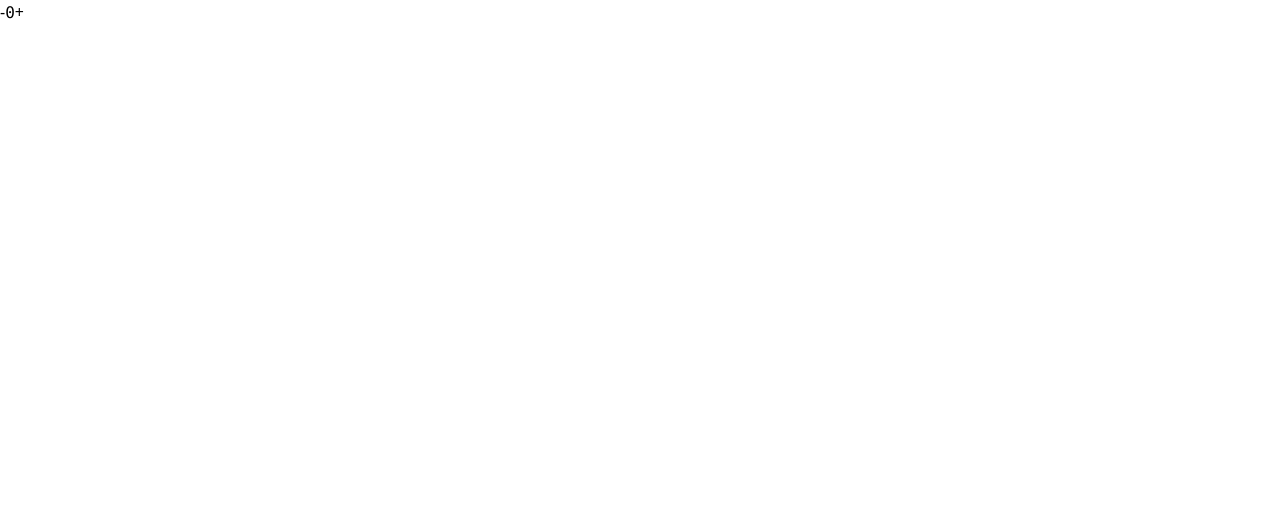
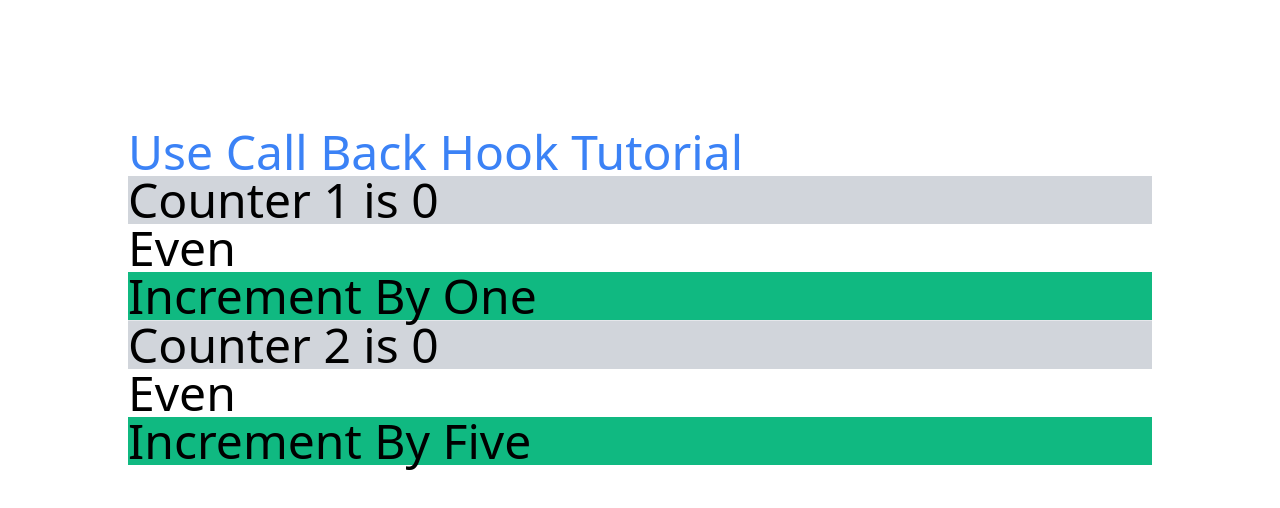
Before and after one commit to Badhon112/React_First, a React (Create React App) app: page / in a window 1280 px wide. Shown: the top 508 px of the page. Built offline with nearby package versions, Linux system fonts and the light colour scheme.

Commit message:
Show and Memo Hook

```diff
--- /dev/null
+++ b/src/CallBackMemo/App.js
@@ -0,0 +1,41 @@
+import React, { useState, useCallback } from "react";
+import ShowCount from "./ShowCount";
+import Title from "./Title";
+import Button from "./Button";
+export default function App() {
+  const [Count1, setCount1] = useState(0);
+  const [Count2, setCount2] = useState(0);
+  //   const incrementByOne = () => {
+  //     setCount1((Count1) => Count1 + 1);
+  //   };
+  const incrementByOne = useCallback(() => {
+    setCount1((Count1) => Count1 + 1);
+  }, []);
+
+  const incrementByFive = useCallback(() => {
+    setCount2((Count2) => Count2+5);
+  }, []);
+  const Check=()=>{
+      return Count1%2===0;
+  }
+  const Check2=()=>{
+      return Count2%2===0;
+  }
+
+  return (
+    <div className="m-32 text-5xl">
+      <Title />
+      <ShowCount count={Count1} title="Counter 1" />
+      <span>
+          {Check()?"Even":"Odd"}
+      </span>
+      <Button handleClick={incrementByOne}>Increment By One</Button>
+      <hr />
+      <ShowCount count={Count2} title="Counter 2" />
+      <span>
+          {Check2()?"Even":"Odd"}
+      </span>
+      <Button handleClick={incrementByFive}>Increment By Five</Button>
+    </div>
+  );
+}
--- /dev/null
+++ b/src/CallBackMemo/Button.js
@@ -0,0 +1,15 @@
+import React from 'react'
+
+export default React.memo(function Button({handleClick,children}) {
+    console.log("Hello World Button")
+    return (
+        <div>
+            <p className="bg-green-500">
+                <button type="button" onClick={handleClick}>
+                    {children}
+                </button>
+            </p>
+        </div>
+    )
+}
+)
--- /dev/null
+++ b/src/CallBackMemo/ShowCount.js
@@ -0,0 +1,12 @@
+import React from "react";
+
+export default React.memo(function ShowCount({ count, title }) {
+    console.log("Hello World ShowCount")
+  return (
+    <div>
+      <p className="bg-gray-300">
+        {title} is {count}
+      </p>
+    </div>
+  );
+});
--- /dev/null
+++ b/src/CallBackMemo/Title.js
@@ -0,0 +1,10 @@
+import React from "react";
+
+export default React.memo(function Title() {
+    console.log("Hello World title")
+  return (
+    <div>
+      <p className="text-blue-500">Use Call Back Hook Tutorial </p>
+    </div>
+  );
+});
--- /dev/null
+++ b/src/UseEffect/App.js
@@ -0,0 +1,31 @@
+import React, {useState} from 'react'
+import MyComponent from './MyComponent'
+// import MyComponentclass from './MyComponentclass'
+
+// export default class App extends Component {
+
+//     render() {
+//         return (
+//             <div>
+//                 {/* <MyComponentclass/> */}
+//                 <MyComponent/>
+
+//             </div>
+//         )
+//     }
+// }
+
+export default function App() {
+    const [show, setShow] = useState(true)
+    return (
+        <div>
+            {/* <MyComponent/> */}
+            <div>{show && <MyComponent/>}</div>
+            <p>
+                <button type="button" onClick={()=>setShow((prevshow)=>!prevshow)}>
+                    {show ? 'Hidden Post':"Show Post"}
+                </button>
+            </p>
+        </div>
+    )
+}
--- /dev/null
+++ b/src/UseEffect/MyComponent.js
@@ -0,0 +1,35 @@
+import React, { useState, useEffect } from "react";
+
+export default function MyComponent() {
+  const [count, setCount] = useState(0);
+  const [date, setDate] = useState(new Date());
+  // const [text, setText] = useState("");
+  const addClick = () => {
+    setCount((count) => count + 1);
+  };
+  useEffect(() => {
+    document.title = `You Clicked ${count} Time`;
+  }, [count]);
+
+  const tick = () => {
+    setDate(new Date());
+  };
+  useEffect(() => {
+    // console.log("Start TIme")
+    const Interval = setInterval(tick, 1000);
+    return () => {
+      clearInterval(Interval);
+    };
+  }, []);
+  return (
+    <div>
+      <p>Time: {date.toLocaleTimeString()}</p>
+      <p>
+        <button type="button" onClick={addClick}>
+          Click
+        </button>
+      </p>
+      You Click {count} Time tz
+    </div>
+  );
+}
--- /dev/null
+++ b/src/UseEffect/MyComponentclass.js
@@ -0,0 +1,41 @@
+import React, { Component } from "react";
+
+export default class MyComponentclass extends Component {
+  state = {
+    count: 0,
+    date: new Date(),
+  };
+  componentDidMount() {
+    const { count } = this.state;
+    document.title = `Clciked ${count} Time`;
+    setInterval(this.time, 1000);
+  }
+  componentDidUpdate() {
+    const { count } = this.state;
+    document.title = `Clciked ${count} Time`;
+    setInterval(this.time, 1000);
+  }
+  adClick = () => {
+    this.setState(({ count }) => ({
+      count: count + 1,
+    }));
+  };
+  time = () => {
+    this.setState({
+      date: new Date(),
+    });
+  };
+  render() {
+    const { date } = this.state;
+    return (
+      <div>
+        <p>Time: {date.toLocaleTimeString()}</p>
+        <p>
+          <button type="button" onClick={this.adClick}>
+            Click{" "}
+          </button>
+        </p>
+      </div>
+    );
+  }
+}
--- a/src/index.js
+++ b/src/index.js
@@ -4,7 +4,9 @@ import './index.css'
 // import App from './Greek/App';
 // import App from "./Sumit/App";
 // import App from "./Api/App"
-import App from "./Hook/App"
+// import App from "./Hook/App"
+// import App from "./UseEffect/App";
+import App from "./CallBackMemo/App";
 function Index() {
   return (
     <div>
```
